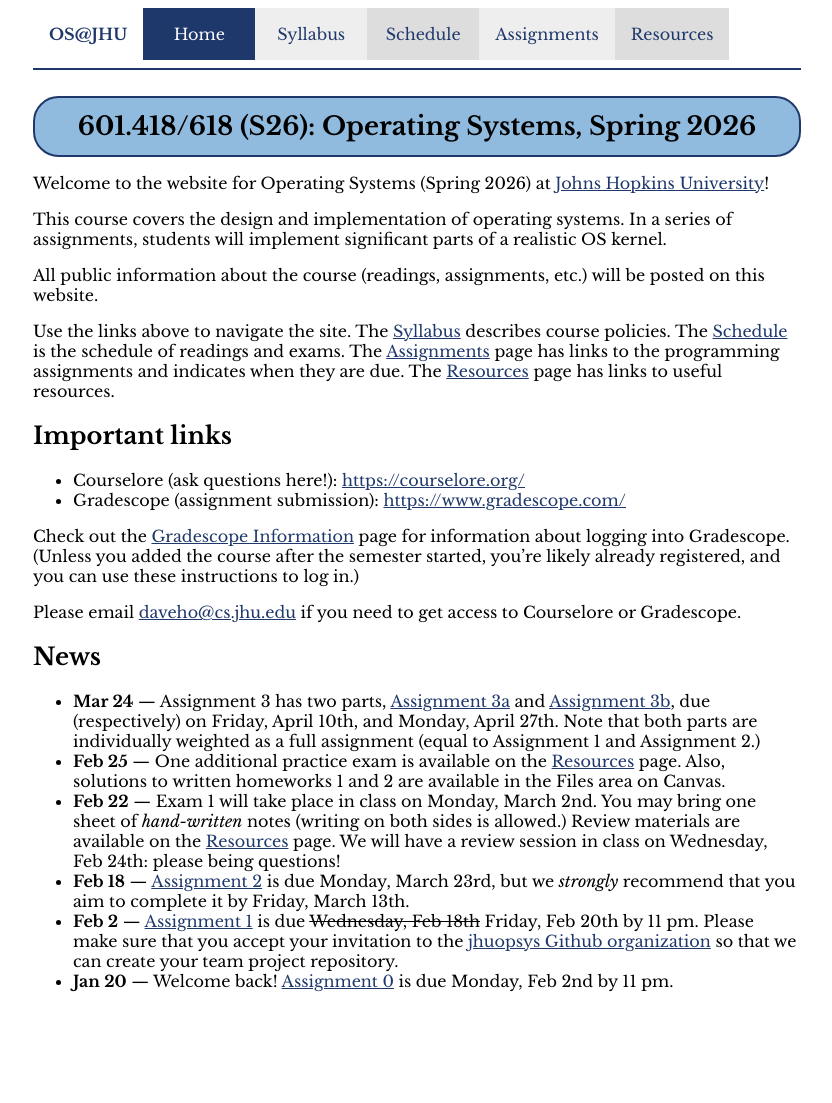
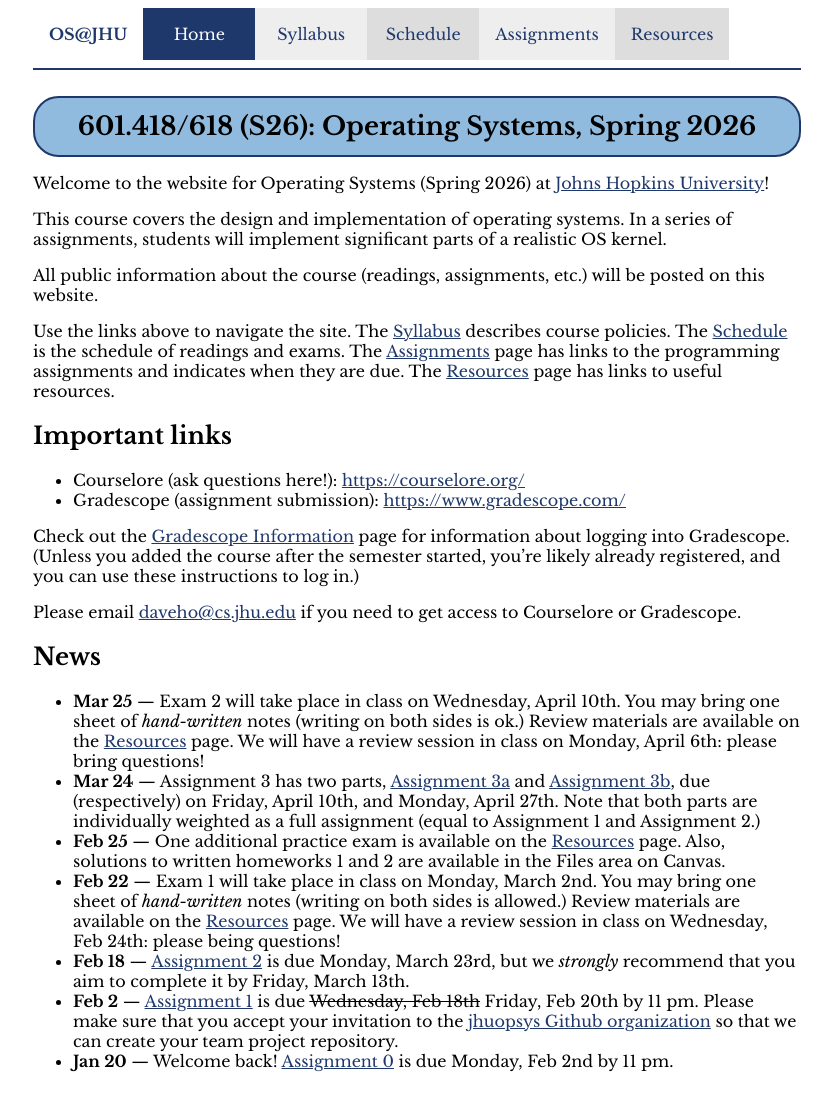
Before and after one commit to jhuopsys/spring2026, a Jekyll site: the page built from index.md, in a window 1280 px wide. Shown: the whole page, without its empty margins (223-1055 px from the left). Built offline with Jekyll 4.4.1, drawn with Linux system fonts in a browser that asks for light colours; before the commit the page ends 1023 px from its top, so only the background shows below that.

Commit message:
news item for exam 2, one more practice exam

```diff
--- a/index.md
+++ b/index.md
@@ -35,6 +35,11 @@ Gradescope.
 
 ## News
 
+* **Mar 25** — Exam 2 will take place in class on Wednesday, April 10th.
+  You may bring one sheet of *hand-written* notes (writing on both
+  sides is ok.) Review materials are available on the [Resources](resources.html)
+  page. We will have a review session in class on Monday, April 6th:
+  please bring questions!
 * **Mar 24** — Assignment 3 has two parts, [Assignment 3a](assign/assign03a.html)
   and [Assignment 3b](assign/assign03b.html), due (respectively) on
   Friday, April 10th, and Monday, April 27th. Note that both parts are
--- a/schedule.csv
+++ b/schedule.csv
@@ -25,5 +25,5 @@ Apr 13,"Unix Fast File System",lectures/lecture17.pdf,,"[Chapter 41](http://page
 Apr 15,"Log structured filesystems",lectures/lecture18.pdf,,"[Chapter 43](http://pages.cs.wisc.edu/~remzi/OSTEP/file-lfs.pdf), [LFS paper](https://dl.acm.org/doi/pdf/10.1145/146941.146943)"
 Apr 20,"fsck and journaling",lectures/lecture19.pdf,,"[Chapter 42](http://pages.cs.wisc.edu/~remzi/OSTEP/file-journaling.pdf)"
 Apr 22,"Virtual machines",,,"[Appendix B](http://pages.cs.wisc.edu/~remzi/OSTEP/vmm-intro.pdf)",
-Apr 27,"Slack day/exam review",,,,"<!--[A3b](assign/assign03b.html) due-->"
+Apr 27,"Slack day/exam review",,,,"[A3b](assign/assign03b.html) due"
 May 11,"**Exam 3**, At 9 am, Location TBD"
```
Also changed, not shown: resources.md (+1 -0 lines), schedule.md (+1 -1 lines), 1 other file.
